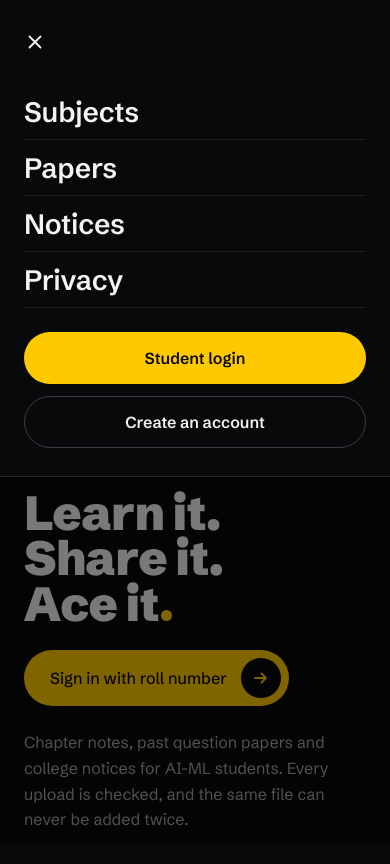
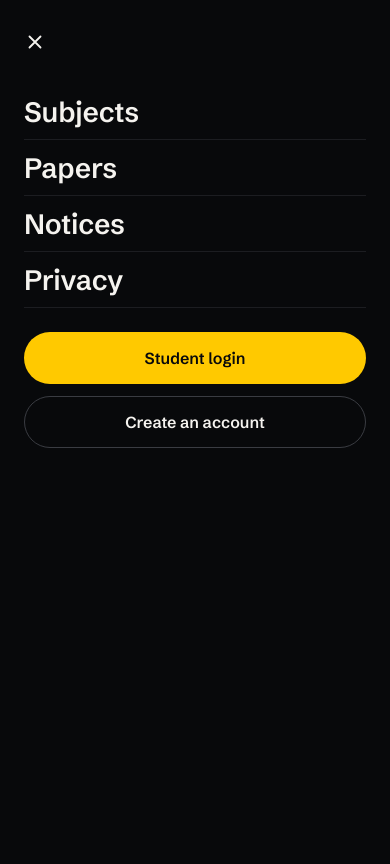
Before and after one commit to Yashwanth-dev-ops/Mahesh_PR, a Next.js app in the folder app/: page / in a window 390 px wide. Both pictures are taken after a click on the button "Menu". Shown: the top 864 px of the page. Built offline with nearby package versions, Linux system fonts and the light colour scheme.

Commit message:
Landing menu: full-screen sheet above everything (fixes iPhone overlap)
On iPhone Safari the popover sheet sat under the hero picture and headline.
It's now a state-driven full-screen sheet (z-index above the hero, solid
background, page scroll locked, Escape / ✕ / any link closes it).

```diff
--- a/app/src/components/landing/Landing.tsx
+++ b/app/src/components/landing/Landing.tsx
@@ -2,6 +2,7 @@ import Link from "next/link";
 import { Fragment } from "react";
 import { LoginPill, PillCTA } from "@/components/ui/PillLinks";
 import { IntroController } from "./IntroClient";
+import { LandingMenu } from "./LandingMenu";
 import { PhonePreview } from "./PhonePreview";
 import "./landing.css";
 
@@ -23,7 +24,7 @@ const STICKERS = [
 const onRing = (deg: number, axis: "x" | "y") => `${(320 + 319 * (axis === "x" ? Math.cos : Math.sin)((deg * Math.PI) / 180)).toFixed(1)}px`;
 
 // Signed-out visitors are sent to the student login first, then on to the page.
-const NAV = [["Subjects", "/subjects"], ["Papers", "/papers"], ["Notices", "/notices"], ["Privacy", "/privacy"]];
+const NAV: [string, string][] = [["Subjects", "/subjects"], ["Papers", "/papers"], ["Notices", "/notices"], ["Privacy", "/privacy"]];
 
 function Headline() {
   let i = 0;
@@ -55,10 +56,7 @@ export function Landing() {
 
       <header className="lp-nav">
         <div className={`lp-wrap lp-navWrap`}>
-          {/* Native popover: opens and closes without JavaScript; Escape and a tap outside close it. */}
-          <button type="button" className="lp-menu" popoverTarget="lp-sheet" aria-label="Menu">
-            <svg width="22" height="22" viewBox="0 0 24 24" fill="none" stroke="currentColor" strokeWidth="2" strokeLinecap="round" aria-hidden="true"><path d="M4 6h16M4 12h16M4 18h16" /></svg>
-          </button>
+          <LandingMenu nav={NAV} />
           <nav aria-label="Main">
             <ul className="lp-links">
               {NAV.map(([l, h]) => <li key={l}><Link className="lp-mono" href={h}>{l}</Link></li>)}
@@ -68,16 +66,6 @@ export function Landing() {
         </div>
       </header>
 
-      <nav id="lp-sheet" popover="auto" className="lp-sheet" aria-label="Menu">
-        <button type="button" className="lp-sheetClose" popoverTarget="lp-sheet" popoverTargetAction="hide" aria-label="Close menu">
-          <svg width="22" height="22" viewBox="0 0 24 24" fill="none" stroke="currentColor" strokeWidth="2" strokeLinecap="round" aria-hidden="true"><path d="M6 6l12 12M18 6 6 18" /></svg>
-        </button>
-        <ul>{NAV.map(([l, h]) => <li key={l}><Link href={h}>{l}</Link></li>)}</ul>
-        <div className="lp-sheetActs">
-          <Link className="lp-sheetPrimary" href="/login">Student login</Link>
-          <Link className="lp-sheetLine" href="/signup">Create an account</Link>
-        </div>
-      </nav>
 
       <main id="main">
         <section className="lp-hero">
--- /dev/null
+++ b/app/src/components/landing/LandingMenu.tsx
@@ -0,0 +1,37 @@
+"use client";
+
+import Link from "next/link";
+import { useEffect, useState } from "react";
+
+// The three-bar menu. Plain state (not the popover API) so it sits on top in every browser, iPhone Safari included.
+export function LandingMenu({ nav }: { nav: [string, string][] }) {
+  const [open, setOpen] = useState(false);
+  useEffect(() => {
+    if (!open) return;
+    const root = document.documentElement, prev = root.style.overflow;
+    root.style.overflow = "hidden"; // the page behind doesn't scroll
+    const esc = (e: KeyboardEvent) => { if (e.key === "Escape") setOpen(false); };
+    addEventListener("keydown", esc);
+    return () => { root.style.overflow = prev; removeEventListener("keydown", esc); };
+  }, [open]);
+  const close = () => setOpen(false);
+  return (
+    <>
+      <button type="button" className="lp-menu" aria-label="Menu" aria-expanded={open} aria-controls="lp-sheet" onClick={() => setOpen(true)}>
+        <svg width="22" height="22" viewBox="0 0 24 24" fill="none" stroke="currentColor" strokeWidth="2" strokeLinecap="round" aria-hidden="true"><path d="M4 6h16M4 12h16M4 18h16" /></svg>
+      </button>
+      {open && (
+        <nav id="lp-sheet" className="lp-sheet" aria-label="Menu">
+          <button type="button" className="lp-sheetClose" aria-label="Close menu" onClick={close} autoFocus>
+            <svg width="22" height="22" viewBox="0 0 24 24" fill="none" stroke="currentColor" strokeWidth="2" strokeLinecap="round" aria-hidden="true"><path d="M6 6l12 12M18 6 6 18" /></svg>
+          </button>
+          <ul>{nav.map(([l, h]) => <li key={l}><Link href={h} onClick={close}>{l}</Link></li>)}</ul>
+          <div className="lp-sheetActs">
+            <Link className="lp-sheetPrimary" href="/login" onClick={close}>Student login</Link>
+            <Link className="lp-sheetLine" href="/signup" onClick={close}>Create an account</Link>
+          </div>
+        </nav>
+      )}
+    </>
+  );
+}
--- a/app/src/components/landing/landing.css
+++ b/app/src/components/landing/landing.css
@@ -150,13 +150,10 @@
 @keyframes float  { from { translate: 0 0; } to { translate: 0 -10px; } }
 @keyframes orbit  { to { rotate: 1turn; } }
 
-/* ---------- menu sheet (the three bars) ---------- */
-.lp-sheet { position: fixed; inset: 0 0 auto 0; width: 100%; max-width: none; margin: 0; padding: 84px 24px 28px; border: 0; border-bottom: 1px solid #23252a;
-  background: var(--l-bg); color: var(--l-ink); transform: translateY(0); opacity: 1;
-  transition: transform 220ms var(--ease-out), opacity 220ms var(--ease-out), overlay 220ms allow-discrete, display 220ms allow-discrete; }
-@starting-style { .lp-sheet:popover-open { transform: translateY(-12px); opacity: 0; } }
-.lp-sheet:not(:popover-open) { transform: translateY(-12px); opacity: 0; transition-duration: 160ms; }
-.lp-sheet::backdrop { background: rgb(0 0 0 / 0.5); }
+/* ---------- menu sheet (the three bars): full screen, solid, above everything ---------- */
+.lp-sheet { position: fixed; inset: 0; z-index: 1000; overflow-y: auto; padding: 84px 24px calc(28px + env(safe-area-inset-bottom)); background: var(--l-bg); color: var(--l-ink);
+  animation: lp-sheet-in 220ms var(--ease-out); }
+@keyframes lp-sheet-in { from { opacity: 0; transform: translateY(-12px); } }
 .lp-sheet ul { list-style: none; margin: 0 0 24px; padding: 0; }
 .lp-sheet li a { display: flex; align-items: center; min-height: 56px; font-size: 28px; font-weight: 600; letter-spacing: -0.01em; border-bottom: 1px solid #1c1d21; }
 .lp-sheetClose { position: absolute; top: 20px; left: 13px; width: 44px; height: 44px; display: grid; place-items: center; background: none; border: 0; color: var(--l-ink); cursor: pointer; }
@@ -165,5 +162,4 @@
 .lp-sheetPrimary { background: var(--l-yellow); color: var(--l-bg); }
 .lp-sheetLine { border: 1.5px solid #3a3c42; color: var(--l-ink); }
 .lp-menu:focus-visible, .lp-sheetClose:focus-visible, .lp-sheet a:focus-visible { outline: 2px solid var(--l-yellow); outline-offset: 2px; }
-@media (prefers-reduced-motion: reduce) { .lp-sheet, .lp-sheet:not(:popover-open) { transform: none; } }
-@media (min-width: 900px) { .lp-sheet { inset: 0 auto 0 0; width: 380px; height: 100svh; border-bottom: 0; border-right: 1px solid #23252a; } }
+@media (prefers-reduced-motion: reduce) { .lp-sheet { animation: none; } }
```
